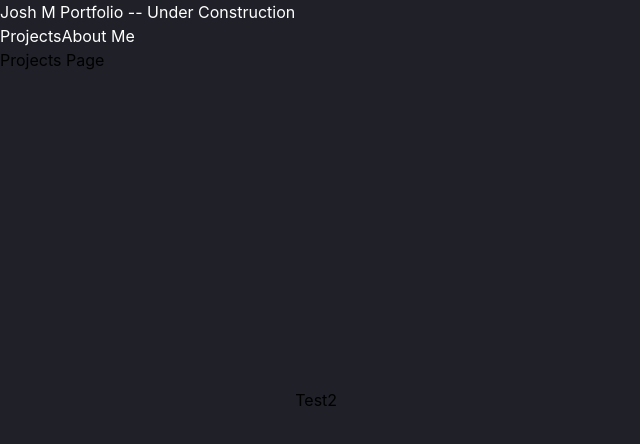
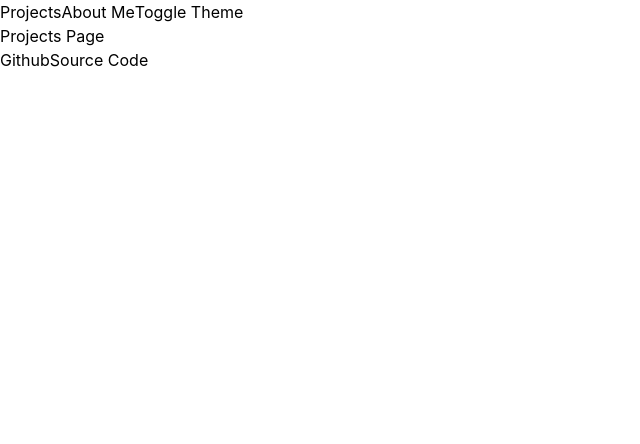
Before and after one commit to jMorton95/portfolio, a React (Vite) app: page / in a window 1280 px wide. Shown: the top 444 px of the page, without its empty margins (0-640 px from the left). Built offline with nearby package versions, Linux system fonts and the light colour scheme.

Commit message:
Add: Basic theme transformation

```diff
--- a/index.html
+++ b/index.html
@@ -14,6 +14,5 @@
   <body>
     <div id="root"></div>
     <script type="module" src="/src/main.tsx"></script>
-    <div>Test2</div>
   </body>
 </html>
--- a/src/App.tsx
+++ b/src/App.tsx
@@ -1,5 +1,5 @@
 import {BrowserRouter, Routes, Route} from 'react-router-dom'
-import AboutMe from './pages/aboutMe/AboutMe'
+import AboutMe from './pages/aboutme/AboutMe'
 import Layout from './pages/Layout'
 import Projects from './pages/projects/Projects'
 
--- a/src/main.css
+++ b/src/main.css
@@ -6,6 +6,7 @@
   all:unset;
   font-family: Inter, system-ui, Avenir, Helvetica, Arial, sans-serif;
   line-height: 1.5;
+  font-size: 16px;
   --bg-gray: #1f2028;
 }
 
@@ -19,10 +20,12 @@ body {
   place-items: center;
   min-width: 320px;
   min-height: 100vh;
-  background-color: var(--bg-gray);
+
 }
 
-nav {
-  color: #ffffff;
-  font-size: 16px;
-}
+/* @media (prefers-color-scheme: dark) {
+  body {
+    background-color: var(--bg-gray);
+    color: #ffffff;
+  }
+} */
--- a/src/pages/Layout.tsx
+++ b/src/pages/Layout.tsx
@@ -2,16 +2,27 @@ import { Outlet } from "react-router";
 import { NavLink } from "react-router-dom";
 
 export default function Layout() {
+
+  function toggleTheme() {
+    const body = document.body;
+    (body.classList.contains("dark")) ? body.classList.remove("dark") : body.classList.add("dark");
+  }
+
   return (
-    <>
+    <div className="dark:bg-grey-dark dark:text-white w-screen h-screen">
       <nav className="">
-        <div>Josh M Portfolio -- Under Construction</div>
         <NavLink to="/">Projects</NavLink>
         <NavLink to="/about-me">About Me</NavLink>
+        <button type="button" onClick={toggleTheme}>Toggle Theme</button>
       </nav>
+
       <Outlet />
-      <footer></footer>
-    </>
+
+      <footer>
+        <a href="https://github.com/jmorton95">Github</a>
+        <a href="https://github.com/jmorton95/portfolio">Source Code</a>
+      </footer>
+    </div>
 
   )
 };
--- a/tailwind.config.cjs
+++ b/tailwind.config.cjs
@@ -4,7 +4,12 @@ module.exports = {
     "./src/**/*.{js,jsx,ts,tsx}",
   ],
   theme: {
-    extend: {},
+    extend: {
+      colors : {
+        'grey-dark': '#1f2028'
+      }
+    },
   },
   plugins: [],
+  darkMode: 'class'
 }
```
